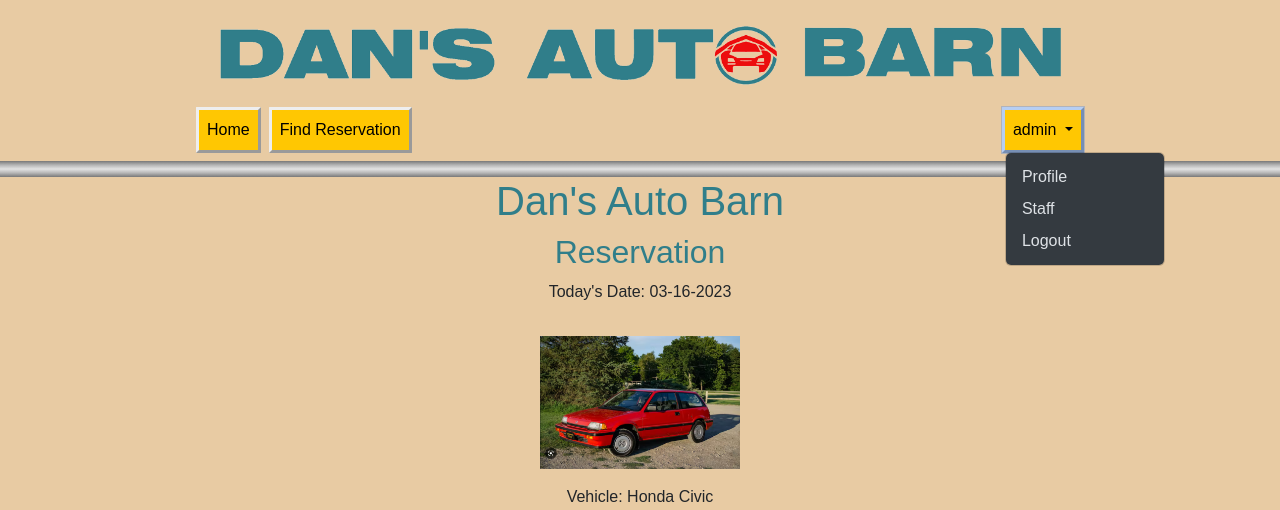
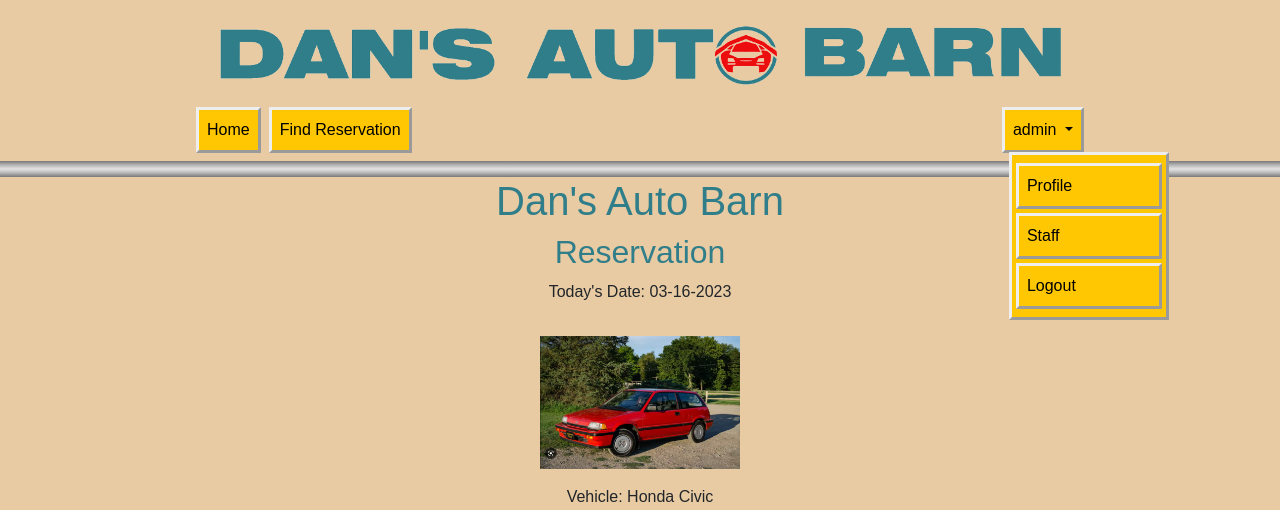
Before and after one commit to CS3450-Group9/Dans-AutoBarn, a Django app: page /1/ in a window 1280 px wide, after a click on "admin". Shown: the top 510 px of the page. Run offline with Django 4.2, Linux system fonts and the light colour scheme; a user stored in the database is signed in; data comes from the database, SQL or seed files in the repository; some libraries are stand-ins or nearby versions.

Commit message:
updated buttons and added logo above navbar, styled footer

```diff
--- a/web/static/style.css
+++ b/web/static/style.css
@@ -46,12 +46,17 @@ body {
   background-color: var(--ac);
 }
 
-.nav-item .nav-link {
+.nav-item:hover > .nav-link {
+  color: white !important;
+}
+
+.nav-item > .nav-link {
   color: black;
 }
 
-.nav-item:hover .nav-link {
-  color: white !important;
+.dropdown-menu {
+  /* this is just a temp, need to do something for positioning */
+  color: black;
 }
 
 .page-content {
--- a/web/templates/base.html
+++ b/web/templates/base.html
@@ -34,16 +34,24 @@
                 <div class="collapse navbar-collapse" id="navbarNavDarkDropdown">
                     <div class="navbar-nav">
                         <div class="nav-item dropdown">
-                            <a class="nav-link dropdown-toggle" href="#" id="navbarDarkDropdownMenuLink" role="button" data-bs-toggle="dropdown" aria-expanded="false">
-                            {{ request.user.userprofile.user}}
+                            <a class="nav-link dropdown-toggle" id="navbarDarkDropdownMenuLink" role="button" data-bs-toggle="dropdown" aria-expanded="false">
+                            {{ request.user.userprofile.user }}
                             </a>
-                            <div class="dropdown-menu dropdown-menu-dark" aria-labelledby="navbarDarkDropdownMenuLink">
-                                <div><a class="dropdown-item" href="{% url 'Customer:profile' %}">Profile</a></div>
+                            <!-- drop down items -->
+                            <div class="dropdown-menu nav-item" aria-labelledby="navbarDarkDropdownMenuLink">
+                                <div class="nav-item" style="margin-bottom: 0.25rem;">
+                                    <a class="nav-link" href="{% url 'Customer:profile' %}">Profile</a>
+                                </div>
                                 {% if request.user.userprofile.auth_level != "CU" %}
-                                <div><a class="dropdown-item" href="{% url 'Employee:staff' %}">Staff</a></div>
+                                <div class="nav-item" style="margin-bottom: 0.25rem; margin-top: 0.25rem;">
+                                    <a class="nav-link" href="{% url 'Employee:staff' %}">Staff</a>
+                                </div>
                                 {% endif %}
-                                <div><a class="dropdown-item" href="{% url 'logout' %}">Logout</a></div>
+                                <div class="nav-item" style="margin-top: 0.25rem;">
+                                    <a class="nav-link" href="{% url 'logout' %}">Logout</a>
+                                </div>
                             </div>
+                            <!-- end of dropdown items -->
                         </div>
                     </div>
                 </div>
```
